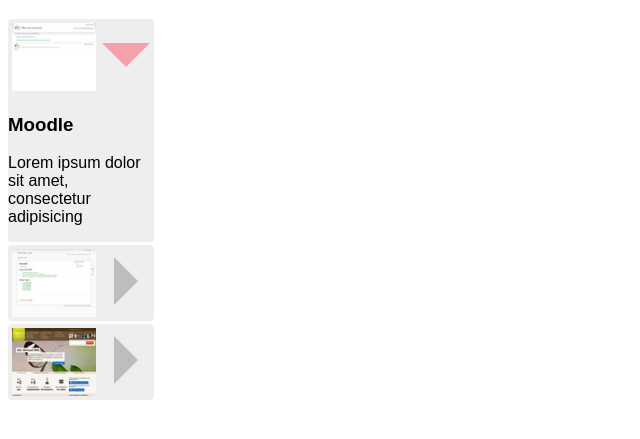
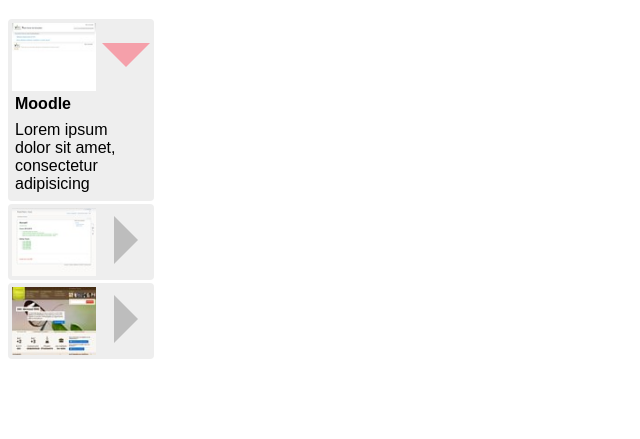
Before and after one commit to MMI-NFC-2026/sae105-r112-tp4-userdiva5227, a plain HTML site: page index.html in a window 1280 px wide. Shown: the part 61-500 px from the top of the page, without its empty margins (0-640 px from the left). Drawn offline with Linux system fonts and the light colour scheme.

```diff
--- a/src/css/components/accordeon.css
+++ b/src/css/components/accordeon.css
@@ -57,3 +57,25 @@ details[open] summary::after {
     transform: rotate(0);
     background: #f5a0aa;
 }
+details[open]::details-content {
+    height: auto;
+}
+
+details > div{
+    padding: 0 7px 8px;
+}
+
+details h3 {
+    margin: 0 0 0.5rem;
+    font-size: 1rem;
+}
+
+details p {
+    margin: 0;
+}
+
+@media (prefers-reduced-motion: reduce) {
+    summary::after {
+        transition: none;
+    }
+}
```
